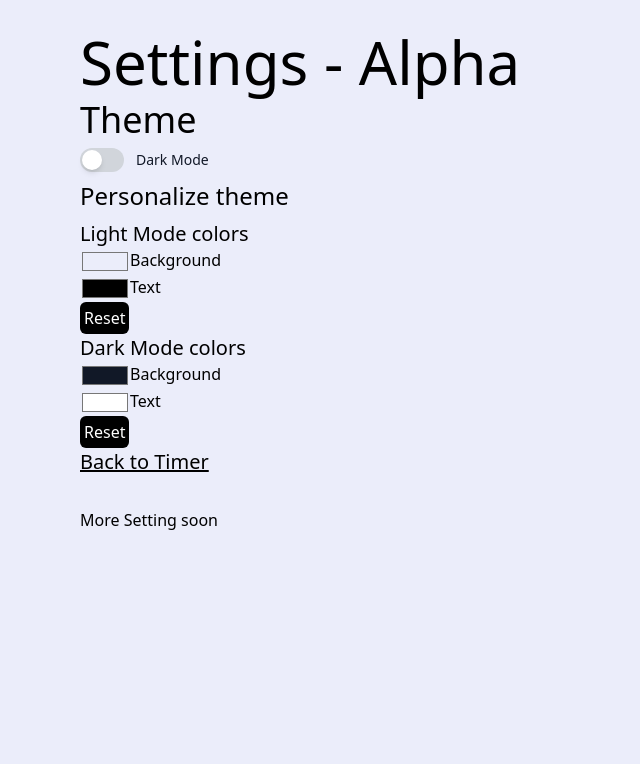
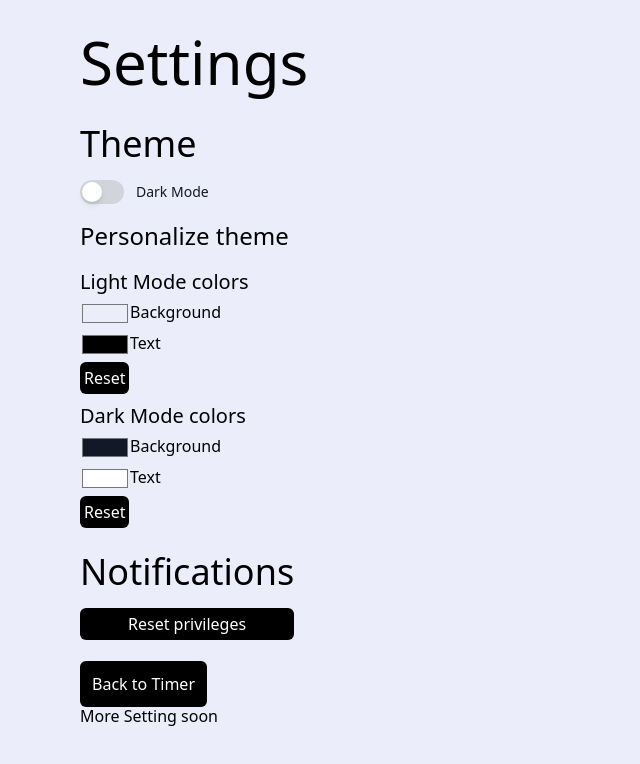
Before and after one commit to DemwE/TimeTarget, a Next.js app: page /settings in a window 1280 px wide. Shown: the top 764 px of the page, without its empty margins (0-640 px from the left). Built offline with nearby package versions, Linux system fonts and the light colour scheme.

Commit message:
better settings

```diff
--- a/src/app/page.tsx
+++ b/src/app/page.tsx
@@ -1,19 +1,21 @@
 'use client';
 
-import React, { useState, useEffect } from 'react';
-import { initializeTargetDate, startCountdown } from '@/lib/timer';
+import React, {useState, useEffect} from 'react';
+import {initializeTargetDate, startCountdown} from '@/lib/timer';
 import CountdownDisplay from '@/components/CountdownDisplay';
 import ControlPanel from '@/components/ControlPanel';
-import { useTheme } from '@/components/ThemeProvider';
+import {useTheme} from '@/components/ThemeProvider';
+import {toggleNotificationPermission} from "@/lib/notifications";
 
 export default function Home() {
-  const { themeMode, toggleTheme, currentColors } = useTheme();
+  const {themeMode, toggleTheme, currentColors} = useTheme();
   const [targetDate, setTargetDate] = useState<string>('');
   const [notificationPermission, setNotificationPermission] = useState<string | null>(null);
   const [notificationSent, setNotificationSent] = useState<boolean>(false);
 
   useEffect(() => {
-    initializeTargetDate(setTargetDate, () => {});
+    initializeTargetDate(setTargetDate, () => {
+    });
   }, []);
 
   const [timeRemaining, setTimeRemaining] = useState({
@@ -50,22 +52,7 @@ export default function Home() {
   };
 
   const handleNotificationToggle = () => {
-    if (!('Notification' in window)) {
-      console.error('This browser does not support notifications.');
-      return;
-    }
-
-    if (notificationPermission === 'granted') {
-      setNotificationPermission('default');
-    } else {
-      Notification.requestPermission().then((permission) => {
-        if (permission === 'granted') {
-          setNotificationPermission(permission);
-        } else {
-          setNotificationPermission('default');
-        }
-      });
-    }
+    toggleNotificationPermission(notificationPermission, setNotificationPermission);
   };
 
   return (
@@ -78,7 +65,7 @@ export default function Home() {
         toggleTheme={toggleTheme}
         handleNotificationToggle={handleNotificationToggle}
       />
-      <CountdownDisplay timeRemaining={timeRemaining} colors={currentColors} />
+      <CountdownDisplay timeRemaining={timeRemaining} colors={currentColors}/>
     </main>
   );
 }
--- a/src/app/settings/page.tsx
+++ b/src/app/settings/page.tsx
@@ -1,13 +1,14 @@
 'use client';
 
-import { useEffect, useState } from "react";
-import { useTheme } from "@/components/ThemeProvider";
+import {useEffect, useState} from "react";
+import {useTheme} from "@/components/ThemeProvider";
 import Switch from "@/components/Switch";
 
 export default function Settings() {
-  const { themeMode, toggleTheme} = useTheme();
-  const [lightModeColors, setLightModeColors] = useState({ background: '#ebedfa', text: '#000000' });
-  const [darkModeColors, setDarkModeColors] = useState({ background: '#111827', text: '#ffffff' });
+  const {themeMode, toggleTheme} = useTheme();
+  const [lightModeColors, setLightModeColors] = useState({background: '#ebedfa', text: '#000000'});
+  const [darkModeColors, setDarkModeColors] = useState({background: '#111827', text: '#ffffff'});
+  const [notificationPermission, setNotificationPermission] = useState<string | null>(null);
 
   useEffect(() => {
     const savedLightColors = localStorage.getItem('lightModeColors');
@@ -30,64 +31,86 @@ export default function Settings() {
 
   const handleColorChange = (mode: 'light' | 'dark', type: 'background' | 'text', color: string) => {
     if (mode === 'light') {
-      setLightModeColors((prevColors) => ({ ...prevColors, [type]: color }));
+      setLightModeColors((prevColors) => ({...prevColors, [type]: color}));
     } else {
-      setDarkModeColors((prevColors) => ({ ...prevColors, [type]: color }));
+      setDarkModeColors((prevColors) => ({...prevColors, [type]: color}));
     }
   };
 
   const resetColors = (mode: 'light' | 'dark') => {
     if (mode === 'light') {
-      setLightModeColors({ background: '#ebedfa', text: '#000000' });
+      setLightModeColors({background: '#ebedfa', text: '#000000'});
     } else {
-      setDarkModeColors({ background: '#111827', text: '#ffffff' });
+      setDarkModeColors({background: '#111827', text: '#ffffff'});
     }
   };
 
+  const resetNotificationPrivileges = () => {
+    Notification.requestPermission().then((permission) => {
+      setNotificationPermission(permission);
+    });
+  }
+
   return (
     <main className="min-h-dvh py-8 px-20">
-      <h1 className="text-6xl">Settings - Alpha</h1>
-      <div className="mt-2">
-        <div className="space-y-2">
+      <h1 className="text-6xl">Settings</h1>
+      <div className="mt-8 space-y-6">
+        <div className="space-y-4">
           <h2 className="text-4xl">Theme</h2>
           <div className="flex">
-            <Switch checked={themeMode === 'dark'} onChange={toggleTheme} label={themeMode === 'dark' ? 'Light Mode' : 'Dark Mode'} />
+            <Switch checked={themeMode === 'dark'} onChange={toggleTheme}
+                    label={themeMode === 'dark' ? 'Light Mode' : 'Dark Mode'}/>
           </div>
           <h3 className="text-2xl">Personalize theme</h3>
-          <div className="flex flex-col">
-            <div>
+          <div className="flex flex-col space-y-2">
+            <div className="space-y-1">
               <h4 className="text-xl">Light Mode colors</h4>
               <div className="flex">
-                <input className="bg-transparent" type="color" value={lightModeColors.background} onChange={(e) => handleColorChange('light', 'background', e.target.value)} />
+                <input className="bg-transparent" type="color" value={lightModeColors.background}
+                       onChange={(e) => handleColorChange('light', 'background', e.target.value)}/>
                 <span>Background</span>
               </div>
               <div className="flex">
-                <input className="bg-transparent" type="color" value={lightModeColors.text} onChange={(e) => handleColorChange('light', 'text', e.target.value)} />
+                <input className="bg-transparent" type="color" value={lightModeColors.text}
+                       onChange={(e) => handleColorChange('light', 'text', e.target.value)}/>
                 <span>Text</span>
               </div>
-              <button className="rounded-md bg-black p-1 hover:bg-gray-900 text-white transition-colors select-none" onClick={() => resetColors('light')}>
+              <button className="rounded-md bg-black p-1 hover:bg-gray-900 text-white transition-colors select-none"
+                      onClick={() => resetColors('light')}>
                 Reset
               </button>
             </div>
-            <div>
+            <div className="space-y-1">
               <h4 className="text-xl">Dark Mode colors</h4>
               <div className="flex">
-                <input className="bg-transparent" type="color" value={darkModeColors.background} onChange={(e) => handleColorChange('dark', 'background', e.target.value)} />
+                <input className="bg-transparent" type="color" value={darkModeColors.background}
+                       onChange={(e) => handleColorChange('dark', 'background', e.target.value)}/>
                 <span>Background</span>
               </div>
               <div className="flex">
-                <input className="bg-transparent" type="color" value={darkModeColors.text} onChange={(e) => handleColorChange('dark', 'text', e.target.value)} />
+                <input className="bg-transparent" type="color" value={darkModeColors.text}
+                       onChange={(e) => handleColorChange('dark', 'text', e.target.value)}/>
                 <span>Text</span>
               </div>
-              <button className="rounded-md bg-black p-1 hover:bg-gray-900 text-white transition-colors select-none" onClick={() => resetColors('dark')}>
+              <button className="rounded-md bg-black p-1 hover:bg-gray-900 text-white transition-colors select-none"
+                      onClick={() => resetColors('dark')}>
                 Reset
               </button>
             </div>
           </div>
         </div>
+        <div className="space-y-4 inline-grid">
+          <h2 className="text-4xl">Notifications</h2>
+          <button onClick={resetNotificationPrivileges}
+                  className="rounded-md bg-black p-1 hover:bg-gray-900 text-white transition-colors select-none">Reset
+            privileges
+          </button>
+        </div>
       </div>
-      <a href="/" className="mt-4 text-xl underline">Back to Timer</a>
-      <p className="mt-8">More Setting soon</p>
+      <div className="mt-8 space-y-2">
+        <a href="/" className="rounded-md bg-black p-3 px -5 hover:bg-gray-900 text-white transition-colors select-none">Back to Timer</a>
+        <p>More Setting soon</p>
+      </div>
     </main>
   );
 }
--- /dev/null
+++ b/src/lib/notifications.ts
@@ -0,0 +1,18 @@
+export const toggleNotificationPermission = (currentPermission: string | null, setPermission: (permission: string) => void) => {
+  if (!('Notification' in window)) {
+    console.error('This browser does not support notifications.');
+    return;
+  }
+
+  if (currentPermission === 'granted') {
+    setPermission('default');
+  } else {
+    Notification.requestPermission().then((permission) => {
+      if (permission === 'granted') {
+        setPermission(permission);
+      } else {
+        setPermission('default');
+      }
+    });
+  }
+};
```
